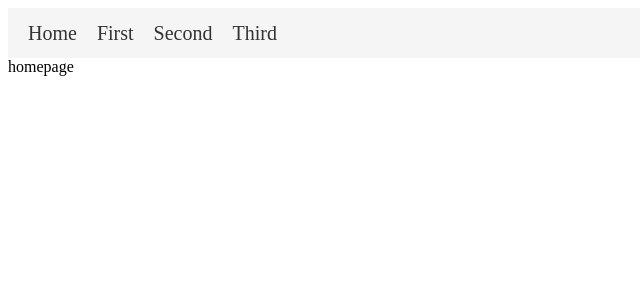
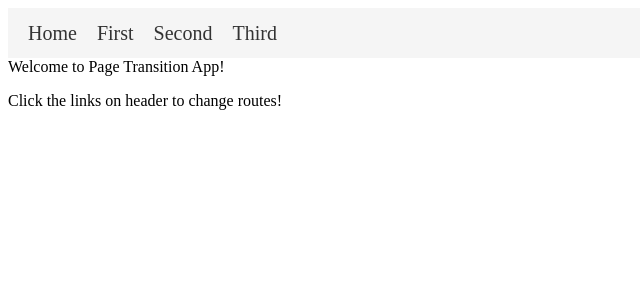
Before and after one commit to heyheyjose/route-transition-setup, a React (Create React App) app: page / in a window 1280 px wide. Shown: the top 300 px of the page, without its empty margins (0-640 px from the left). Built offline with nearby package versions, Linux system fonts and the light colour scheme.

Commit message:
pulling in the page components now and rendering those on route change

```diff
--- a/src/Container.js
+++ b/src/Container.js
@@ -1,15 +1,20 @@
 import React from 'react';
 import styled from 'styled-components';
 import { Switch, Route } from 'react-router-dom';
+
+import Home from './components/Home';
+import First from './components/First';
+import Second from './components/Second';
+import Third from './components/Third';
 
 const Container = () => {
   return (
     <Wrapper>
       <Switch>
-        <Route exact path="/" component={() => <div>homepage</div>} />
-        <Route path="/first" component={() => <div>first</div>} />
-        <Route path="/second" component={() => <div>second</div>} />
-        <Route path="/third" component={() => <div>third</div>} />
+        <Route exact path="/" component={Home} />
+        <Route path="/first" component={First} />
+        <Route path="/second" component={Second} />
+        <Route path="/third" component={Third} />
       </Switch>
     </Wrapper>
   );
```
